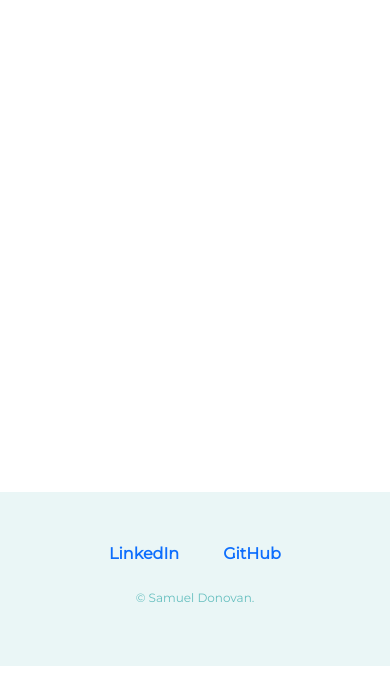
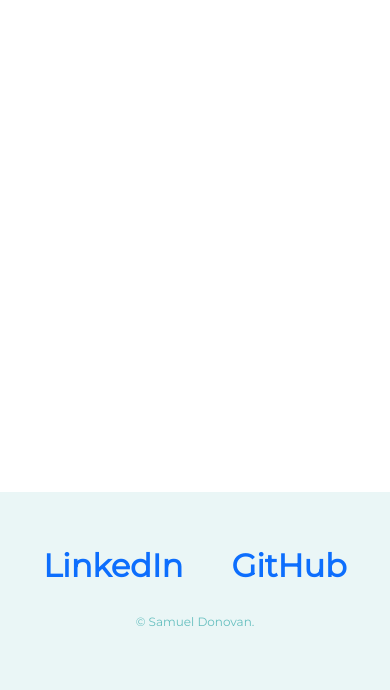
Before and after one commit to samcdonovan/Static-Personal-Site, a plain HTML site: page blog.html in a window 390 px wide. Shown: the part 448-1138 px from the top of the page. Before the commit the page ends 1114 px from the top, so only its background shows below. Drawn offline with nearby package versions, Linux system fonts and the light colour scheme; a web font is replaced by a local one.

Commit message:
Changed font size for phones

```diff
--- a/css/styles.css
+++ b/css/styles.css
@@ -21,6 +21,7 @@ body {
   text-align: center;
   background-color: var(--main-bg);
   font-family: var(--main-font);
+  font-size: 1rem;
 }
 
 hr {
@@ -342,3 +343,9 @@ Carousel styling
     width: 40%;
   }
 }
+
+@media (max-width:960px) {
+  body {
+    font-size: 2rem;
+  }
+}
```
